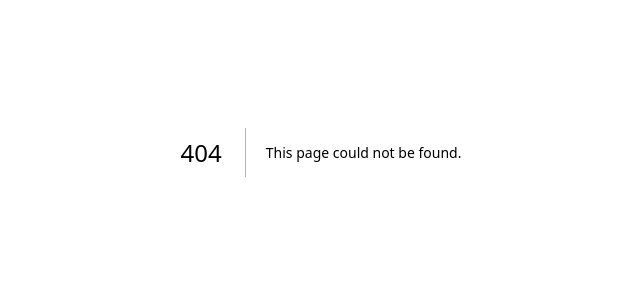
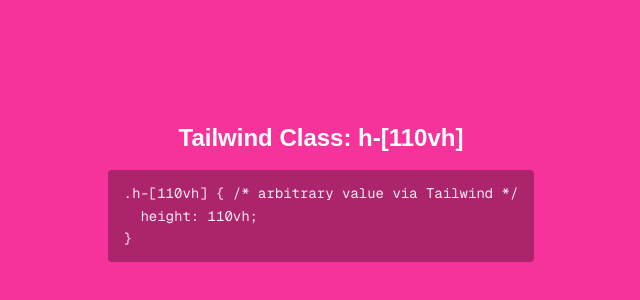
Before and after one commit to ikifar2012/safari-ios26-test, a Next.js app: page /h-110vh in a window 1280 px wide. Before the commit this address had no page. Shown: the part 248-548 px from the top of the page, without its empty margins (319-959 px from the left). Built offline with nearby package versions, Linux system fonts and the light colour scheme.

Commit message:
Add HSvh component for 110vh height utility demonstration

```diff
--- /dev/null
+++ b/app/h-110vh/page.tsx
@@ -0,0 +1,14 @@
+"use client";
+
+export default function HSvh() {
+    return (
+        <main className="h-[110vh] bg-pink-500 flex items-center justify-center p-4">
+            <div className="text-center">
+                <div className="font-bold text-white text-2xl">Tailwind Class: h-[110vh]</div>
+                <pre className="mt-4 inline-block text-left bg-black/30 text-white/90 rounded px-4 py-3 font-mono text-sm leading-relaxed whitespace-pre" aria-label="CSS for h-svh utility">
+                    {`.h-[110vh] { /* arbitrary value via Tailwind */\n  height: 110vh;\n}`}
+                </pre>
+            </div>
+        </main>
+    );
+}
```
